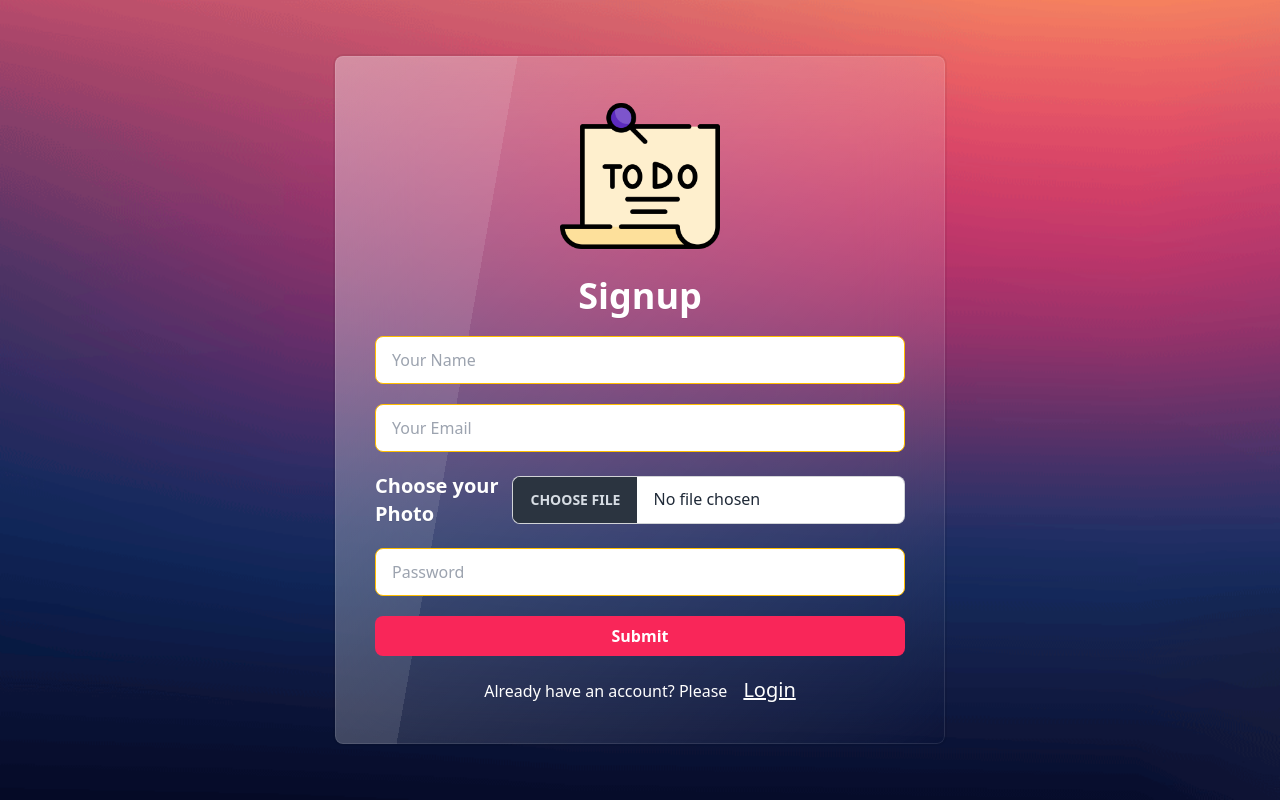
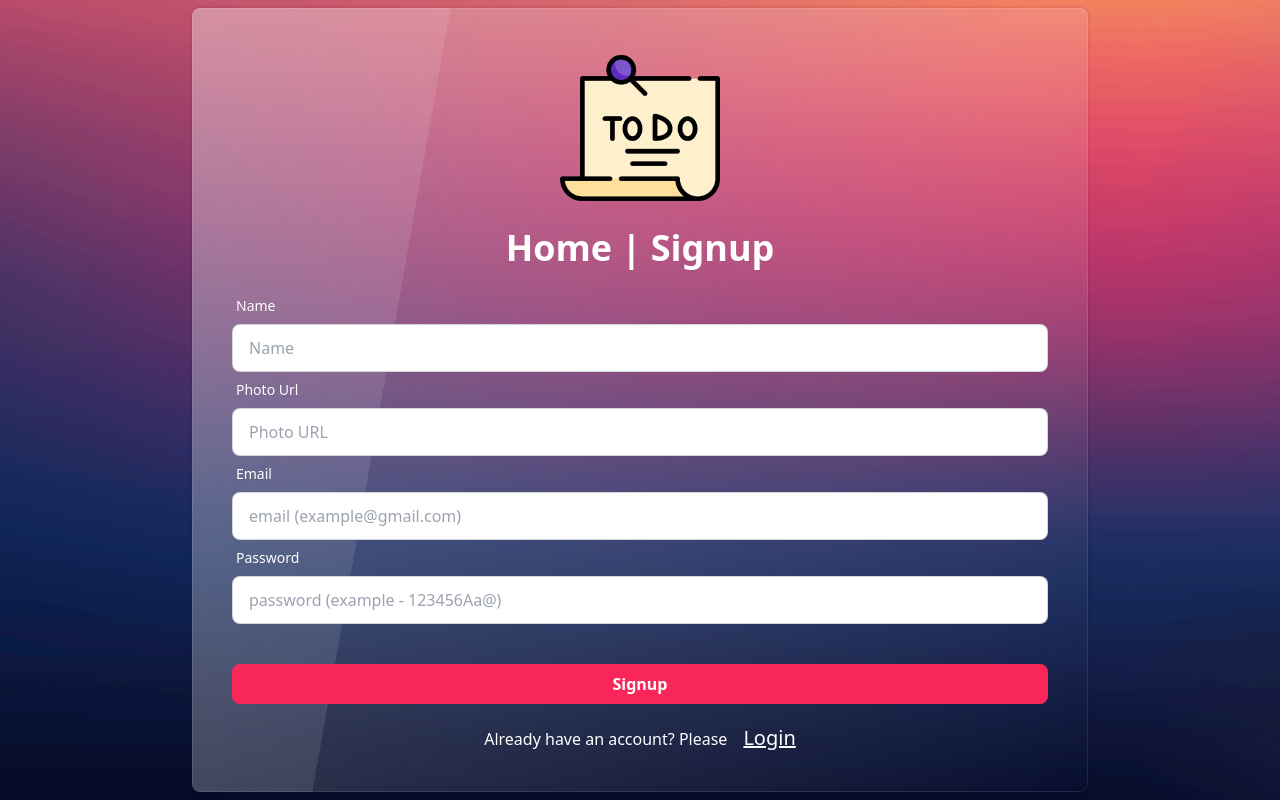
Before and after one commit to mehedi-murad/task-management-client, a React (Vite) app: page /register in a window 1280 px wide. Built offline with nearby package versions, Linux system fonts and the light colour scheme; no server answers.

Commit message:
complete the functionality of login and registration

```diff
--- a/package.json
+++ b/package.json
@@ -16,11 +16,13 @@
     "match-sorter": "^6.3.1",
     "react": "^18.2.0",
     "react-dom": "^18.2.0",
+    "react-hook-form": "^7.49.2",
     "react-icons": "^4.12.0",
     "react-parallax": "^3.5.1",
     "react-router-dom": "^6.21.0",
     "react-type-animation": "^3.2.0",
-    "sort-by": "^1.2.0"
+    "sort-by": "^1.2.0",
+    "sweetalert2": "^11.10.1"
   },
   "devDependencies": {
     "@types/react": "^18.2.43",
--- a/src/Pages/Authentication/Login/Login.jsx
+++ b/src/Pages/Authentication/Login/Login.jsx
@@ -1,7 +1,46 @@
 import './Login.css'
 import task from "../../../assets/banner/todo.png"
-import { Link } from 'react-router-dom';
+import { Link, useLocation, useNavigate } from 'react-router-dom';
+import { useContext } from 'react';
+import { AuthContext } from '../../Provider/AuthProvider';
+import Swal from 'sweetalert2';
 const Login = () => {
+    const { signInUser, googleSignIn } = useContext(AuthContext);
+    const navigate = useNavigate();
+    const location = useLocation();
+    const from = location.state?.from?.pathname || "/";
+
+    const handleLogin = e =>{
+        e.preventDefault();
+
+        const form = e.target;
+
+        const email = form.email.value;
+        const password = form.password.value;
+        // console.log(email, password);
+
+        signInUser(email, password)
+        .then((result) => {
+            const user = result.user;
+            console.log(user);
+            navigate(location?.state ? location?.state : "/");
+            Swal.fire({
+            title: "Logged in!",
+            text: "Successfully logged in.",
+            imageUrl: 'https://i.ibb.co/VYGbm05/todo.png',
+                imageWidth: 300,
+                imageHeight: 300,
+            });
+            navigate(from, { replace: true });
+        })
+        .catch((error) => {
+            Swal.fire({
+            icon: "error",
+            title: "Oops...",
+            text: "You have put wrong credentials!",
+            });
+        });
+    }
     return (
         <div className="loginBanner h-[100vh] flex justify-center items-center">
             <div className='max-w-2xl mx-auto space-y-5 border rounded-lg p-10 glass'>
@@ -9,7 +48,7 @@ const Login = () => {
                     <img className='h-40' src={task} alt="" />
                 </div>
                 <h2 className='text-center text-white font-bold text-4xl'><Link to="/">Home</Link> / Login</h2>
-                <form className='space-y-5'>
+                <form onSubmit={handleLogin} className='space-y-5'>
                     <input type="email" name="email" placeholder="Your Email" className="input input-bordered input-warning  w-full" required />
                     <input type="password" name="password" placeholder="Password" className="input input-bordered input-warning  w-full" required />
                     <input
--- a/src/Pages/Authentication/Register/Register.jsx
+++ b/src/Pages/Authentication/Register/Register.jsx
@@ -1,27 +1,179 @@
 import './Register.css'
 import task from "../../../assets/banner/todo.png"
-import { Link } from 'react-router-dom';
+import { Link, useNavigate } from 'react-router-dom';
+import { useForm } from "react-hook-form";
+import Swal from 'sweetalert2';
+import { useContext } from 'react';
+import { AuthContext } from '../../Provider/AuthProvider';
+
+
 const Register = () => {
+    const { createUser, updateUser, googleSignIn } = useContext(AuthContext);
+    const navigate = useNavigate();
+    const {
+        register,
+        handleSubmit,
+        reset,
+        formState: { errors },
+      } = useForm();
+
+      const handleGoogleSignin = () =>{
+        googleSignIn()
+        .then(result => {
+            console.log(result.user)
+        })
+      }
+
+      const onSubmit = (data) => {
+        console.log(data);
+    createUser(data.email, data.password).then((result) => {
+      const loggedUser = result.user;
+      updateUser(data.name, data.photoURL)
+        .then(() => {
+          const userInfo = {
+            name: data.name,
+            email: data.email,
+            avatar:data.photoURL
+          }
+
+          fetch('http://localhost:5000/users', {
+            method: 'POST',
+            headers: {
+                'content-type':'application/json'
+            },
+            body: JSON.stringify(userInfo)
+          })
+          .then(res => res.json())
+          .then(data =>{
+            if(data.insertedId){
+              reset();
+              Swal.fire({
+                position: "top-end",
+                icon: "success",
+                title: "User created successfully",
+                showConfirmButton: false,
+                timer: 1500,
+              });
+              navigate("/login");
+            }
+          })
+
+        })
+        .catch((error) => console.log(error));
+    });
+      }
+
     return (
         <div className="registerBanner h-[100vh] flex justify-center items-center">
-            <div className='max-w-2xl mx-auto space-y-5 border rounded-lg p-10 glass'>
+            <div className='max-w-4xl mx-auto space-y-5 border rounded-lg p-10 glass w-full'>
                 <div className='flex justify-center items-center'>
                     <img className='h-40' src={task} alt="" />
                 </div>
-                <h2 className='text-center text-white font-bold text-4xl'>Signup</h2>
-                <form className='space-y-5'>
-                    <input type="text" name="name" placeholder="Your Name" className="input input-bordered input-warning  w-full" required />
-                    <input type="email" name="email" placeholder="Your Email" className="input input-bordered input-warning  w-full" required />
-                    <div className='flex justify-center items-center'>
-                        <h2 className='text-white font-bold text-xl'>Choose your Photo </h2>
-                        <input type="file" className="file-input file-input-bordered w-full" required/>
+                <h2 className='text-center text-white font-bold text-4xl'><Link to='/'>Home</Link> | Signup</h2>
+                <form onSubmit={handleSubmit(onSubmit)}>
+                    <div className="form-control">
+                        <label className="label">
+                        <span className="label-text text-white">Name</span>
+                        </label>
+                        <input
+                        type="text"
+                        placeholder="Name"
+                        name="name"
+                        {...register("name", { required: true })}
+                        className="input input-bordered"
+                        />
+                        {errors.name && (
+                        <span className="text-red-500 mt-2">Name is required</span>
+                        )}
                     </div>
-                    <input type="password" name="password" placeholder="Password" className="input input-bordered input-warning  w-full" required />
-                    <input
+
+                    <div className="form-control">
+                        <label className="label">
+                        <span className="label-text text-white">Photo Url</span>
+                        </label>
+                        <input
+                        type="text"
+                        placeholder="Photo URL"
+                        name="photo"
+                        {...register("photoURL", { required: true })}
+                        className="input input-bordered"
+                        />
+                        {errors.photoURL && (
+                        <span className="text-red-500 mt-2">
+                            Photo url is required
+                        </span>
+                        )}
+                    </div>
+
+                    <div className="form-control">
+                        <label className="label">
+                        <span className="label-text text-white">Email</span>
+                        </label>
+                        <input
+                        type="email"
+                        placeholder="email (example@gmail.com)"
+                        name="email"
+                        {...register("email", { required: true })}
+                        className="input input-bordered"
+                        />
+                        {errors.email && (
+                        <span className="text-red-500 mt-2">Email is required</span>
+                        )}
+                    </div>
+
+
+              <div className="form-control">
+                <label className="label">
+                  <span className="label-text text-white">Password</span>
+                </label>
+                <input
+                  type="password"
+                  placeholder="password (example - 123456Aa@)"
+                  name="password"
+                  {...register("password", {
+                    required: true,
+                    minLength: 6,
+                    maxLength: 20,
+                    pattern: /(?=.*[A-Z])(?=.*[!@#$&*])(?=.*[0-9])(?=.*[a-z])/,
+                  })}
+                  className="input input-bordered"
+                />
+                {errors.password?.type === "required" && (
+                  <span className="text-red-500 mt-2">
+                    Password is required
+                  </span>
+                )}
+                {errors.password?.type === "minLength" && (
+                  <span className="text-red-500 mt-2">
+                    Password must be 6 characters
+                  </span>
+                )}
+                {errors.password?.type === "maxLength" && (
+                  <span className="text-red-500 mt-2">
+                    Password not exceeded 20 characters
+                  </span>
+                )}
+                {errors.password?.type === "pattern" && (
+                  <span className="text-red-500 mt-2">
+                    Password must have an uppecase a lowercase a special
+                    character and numbers
+                  </span>
+                )}
+              </div>
+
+              <div className="form-control">
+                {/* <input
+                  className="btn bg-cyan-400 border-none"
+                  type="submit"
+                  value="Signup"
+                /> */}
+                <input
                                 className="bg-[#F92659] px-4 py-2 text-white font-semibold rounded-lg mt-10 btn-block"
-                                type="submit"
+                                type="submit" value="Signup"
                             />
-                </form>
+              </div>
+
+            </form>
                 <p className='text-white text-center'>Already have an account? Please
                     <Link to="/login">
                         <span className='text-bold text-xl ml-4 underline'>Login</span>
--- a/src/Pages/Provider/AuthProvider.jsx
+++ b/src/Pages/Provider/AuthProvider.jsx
@@ -1,5 +1,5 @@
-import { createContext, useState } from "react";
-import { GoogleAuthProvider, createUserWithEmailAndPassword, getAuth, signInWithEmailAndPassword, signInWithPopup, signOut, updateProfile } from "firebase/auth";
+import { createContext, useEffect, useState } from "react";
+import { GoogleAuthProvider, createUserWithEmailAndPassword, getAuth, onAuthStateChanged, signInWithEmailAndPassword, signInWithPopup, signOut, updateProfile } from "firebase/auth";
 import { app } from "../Firebase/firebase.config";
 
 export const AuthContext = createContext(null)
@@ -35,6 +35,17 @@ const AuthProvider = ({children}) => {
             displayName: name, photoURL:photo
         })
     }
+    useEffect(() => {
+        const unsubscribe = onAuthStateChanged(auth, currentUser => {
+            const userEmail = currentUser?.email || user?.email;
+            const loggedUser = {email: userEmail};
+            setUser(currentUser)
+            setLoading(false)
+        })
+        return ()=> {
+            return unsubscribe();
+        }
+    },[])
 
 
     const authInfo = {
--- a/src/Pages/Routes/Routes.jsx
+++ b/src/Pages/Routes/Routes.jsx
@@ -4,6 +4,7 @@ import Home from "../Home/Home";
 import AddTask from "../AddTask/AddTask";
 import Login from "../Authentication/Login/Login";
 import Register from "../Authentication/Register/Register";
+import PrivateRoute from "./PrivateRoute";
 
 const Routes = createBrowserRouter([
     {
@@ -16,7 +17,7 @@ const Routes = createBrowserRouter([
             },
             {
                 path:"/addTask",
-                element:<AddTask></AddTask>
+                element:<PrivateRoute><AddTask></AddTask></PrivateRoute>
             },
             {
                 path: "/login",
```
Also changed, not shown: src/Pages/Shared/Navbar/Navbar.jsx (+26 -16 lines), 1 other file (tests, documents, lock files or other folders).
